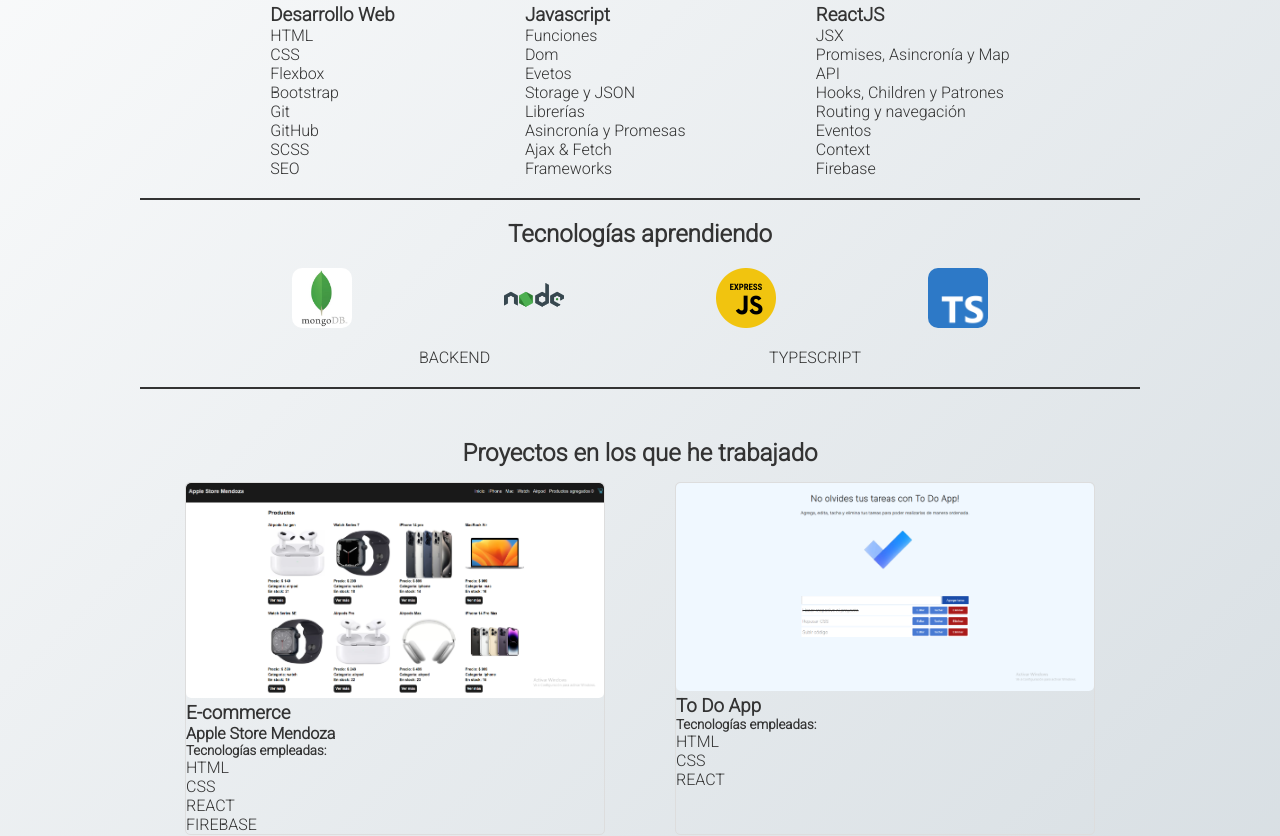
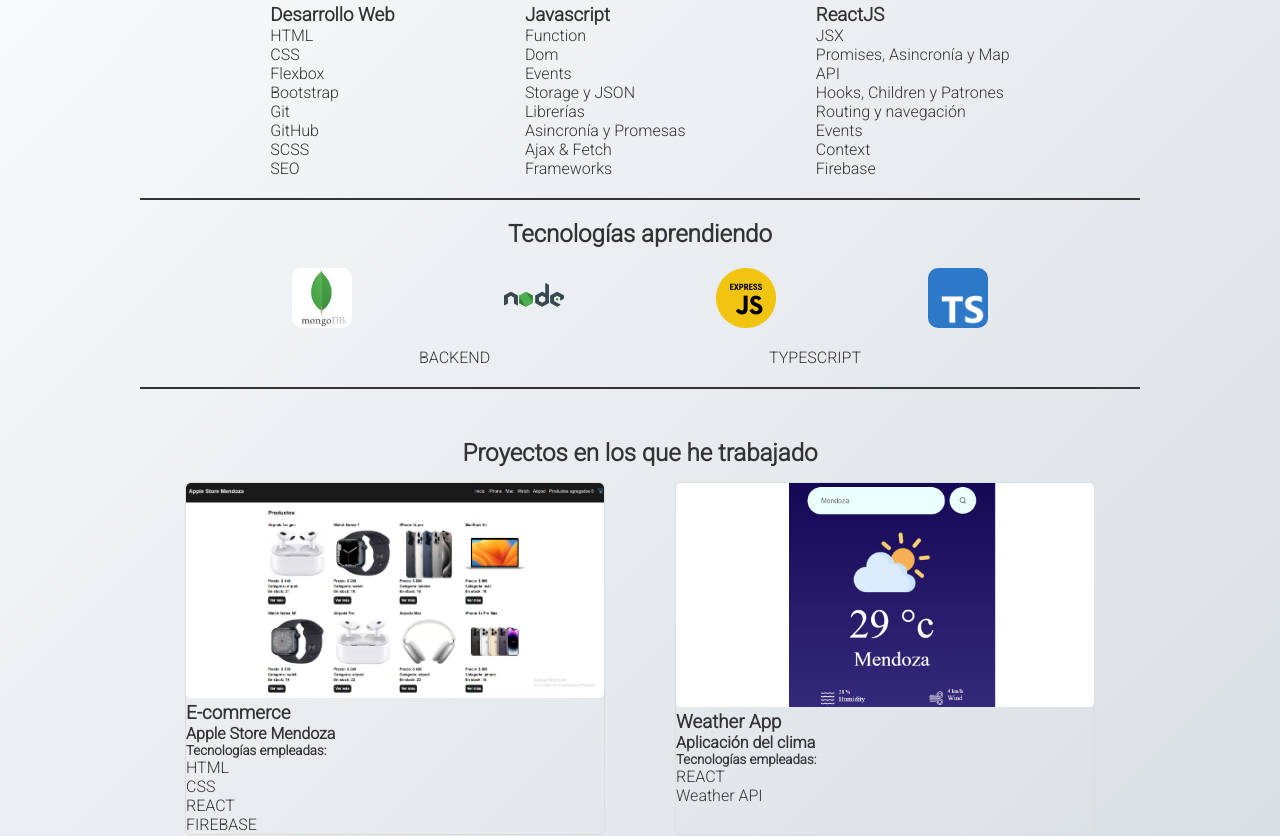
Before and after one commit to MauricioPerezCaram/Mi-CV, a React (Create React App) app: page / in a window 1280 px wide. Shown: the part 460-1296 px from the top of the page. Built offline with nearby package versions, Linux system fonts and the light colour scheme.

Commit message:
proyectos listos

```diff
--- a/src/Components/Proyectos.jsx
+++ b/src/Components/Proyectos.jsx
@@ -14,6 +14,10 @@
     window.open("https://to-do-app-one-omega.vercel.app/");
   };
 
+  const abrirweather = () => {
+    window.open("https://weather-app-phi-hazel.vercel.app/");
+  };
+
   return (
     <section id="proyectos">
       <h2 className="proyectos">Proyectos en los que he trabajado</h2>
@@ -28,6 +32,16 @@
             <li>CSS</li>
             <li>REACT</li>
             <li>FIREBASE</li>
+          </ul>
+        </div>
+        <div className="proyecto" onClick={abrirweather}>
+          <img src="weatherapp.png" alt="Apple Store Mendoza" />
+          <h3>Weather App</h3>
+          <h4>Aplicación del clima</h4>
+          <h5>Tecnologías empleadas:</h5>
+          <ul>
+            <li>REACT</li>
+            <li>Weather API</li>
           </ul>
         </div>
         <div className="proyecto" onClick={abrirtodoapp}>
--- a/src/Components/Tecnologías.jsx
+++ b/src/Components/Tecnologías.jsx
@@ -27,10 +27,9 @@
         <div>
           <h3>Javascript</h3>
           <ul>
-            <li>Funciones</li>
-
+            <li>Function</li>
             <li>Dom</li>
-            <li>Evetos</li>
+            <li>Events</li>
             <li>Storage y JSON</li>
             <li>Librerías</li>
             <li>Asincronía y Promesas</li>
@@ -46,7 +45,7 @@
             <li>API</li>
             <li>Hooks, Children y Patrones</li>
             <li>Routing y navegación</li>
-            <li>Eventos</li>
+            <li>Events</li>
             <li>Context</li>
             <li>Firebase</li>
           </ul>
```
Also changed, not shown: public/weatherapp.png (added).
